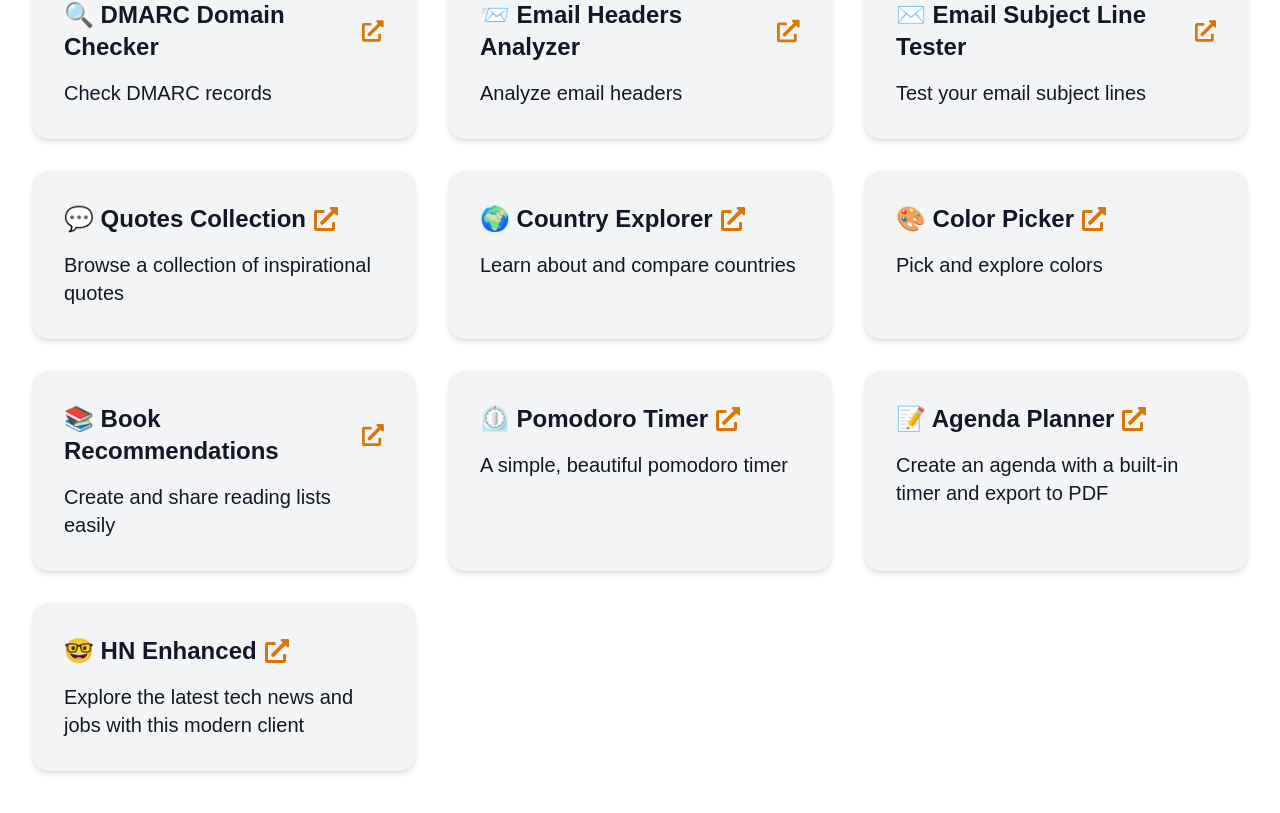
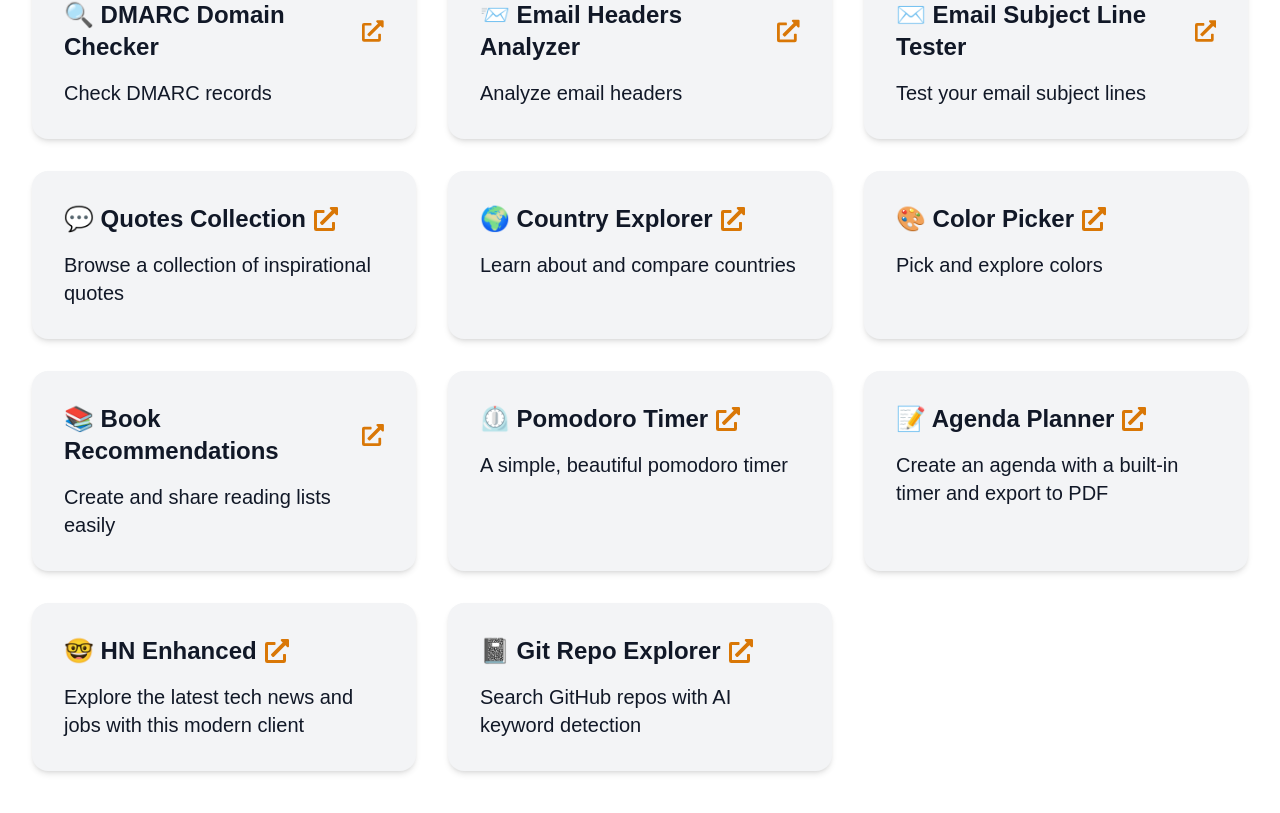
Before and after one commit to renedeanda/makr.io, a Next.js app: page / in a window 1280 px wide. Shown: the part 453-1266 px from the top of the page. Built offline with nearby package versions, Linux system fonts and the light colour scheme; no server answers.

Commit message:
Update index.js

```diff
--- a/pages/index.js
+++ b/pages/index.js
@@ -17,6 +17,7 @@ const projects = [
   { title: "Pomodoro Timer", description: "A simple, beautiful pomodoro timer", link: "https://pomodoro.makr.io", emoji: "⏲️" },
   { title: "Agenda Planner", description: "Create an agenda with a built-in timer and export to PDF", link: "https://agenda.makr.io", emoji: "📝" },
   { title: "HN Enhanced", description: "Explore the latest tech news and jobs with this modern client", link: "https://hn.makr.io", emoji: "🤓" },
+  { title: "Git Repo Explorer", description: "Search GitHub repos with AI keyword detection", link: "https://git.makr.io", emoji: "📓" },
 ];
 
 export default function Home() {
```
